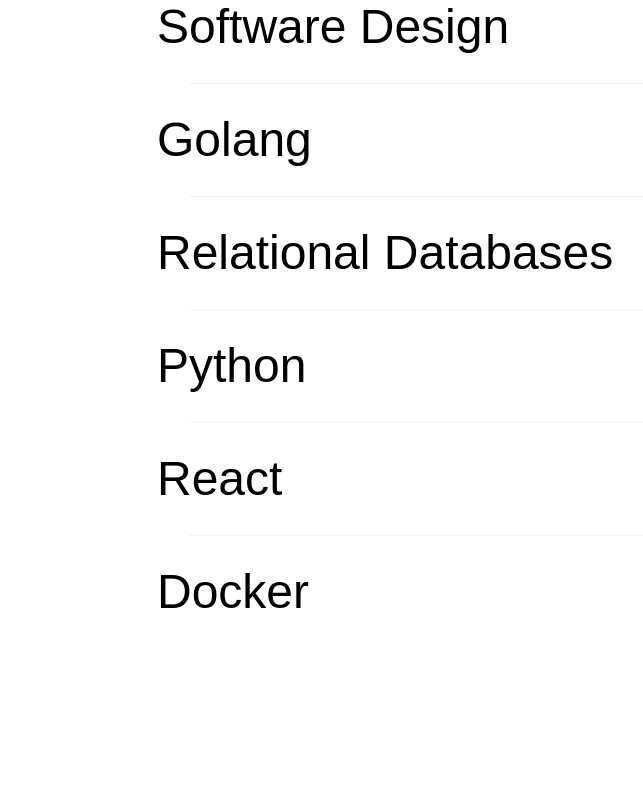
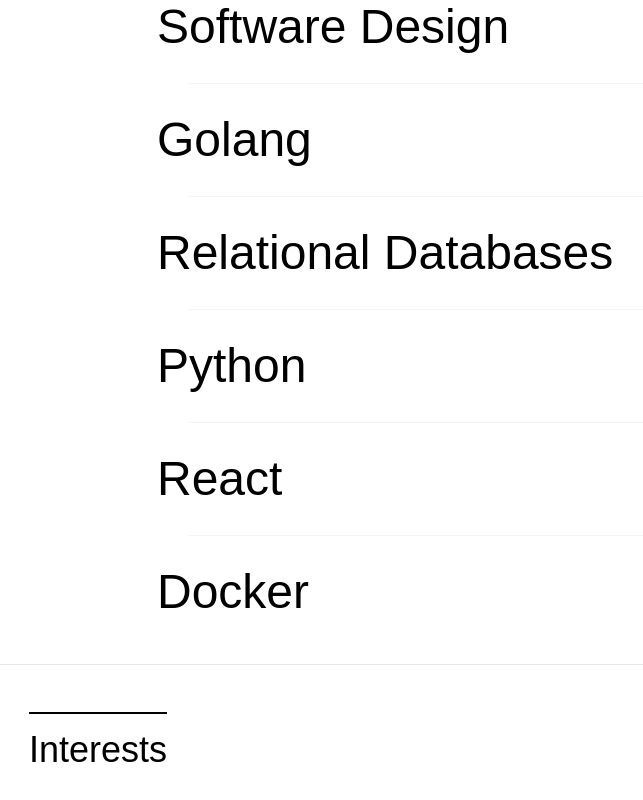
Before and after one commit to Nozgood/portfolio_2025, a React (Vite) app: page / in a window 1280 px wide. Shown: the part 2704-3504 px from the top of the page, without its empty margins (35-678 px from the left). Before the commit the page ends 3384 px from the top, so only its background shows below. Built offline with nearby package versions, Linux system fonts and the light colour scheme.

Commit message:
feat: Interest component wip

```diff
--- /dev/null
+++ b/src/components/Interests.tsx
@@ -0,0 +1,13 @@
+function Interests() {
+    return <>
+        <section className="max-x-4xl mx-auto md:flex justify-between">
+            <div>
+                <h2 className="border-t-2 pt-4 text-4xl font-normal mb-12">
+                    Interests
+                </h2>
+            </div>
+        </section>
+    </>
+}
+
+export default Interests;
--- a/src/pages/Home.tsx
+++ b/src/pages/Home.tsx
@@ -7,6 +7,7 @@
 import { useLocation } from "react-router-dom";
 import Experience from "../components/Experience";
 import Skills from "../components/Skills";
+import Interests from "../components/Interests";
 
 function Home() {
     const location = useLocation()
@@ -35,6 +36,8 @@
             <Experience />
             <Separator />
             <Skills />
+            <Separator />
+            <Interests />
         </main>
     </>
 }
```
Also changed, not shown: 1 other file (tests, documents, lock files or other folders).
